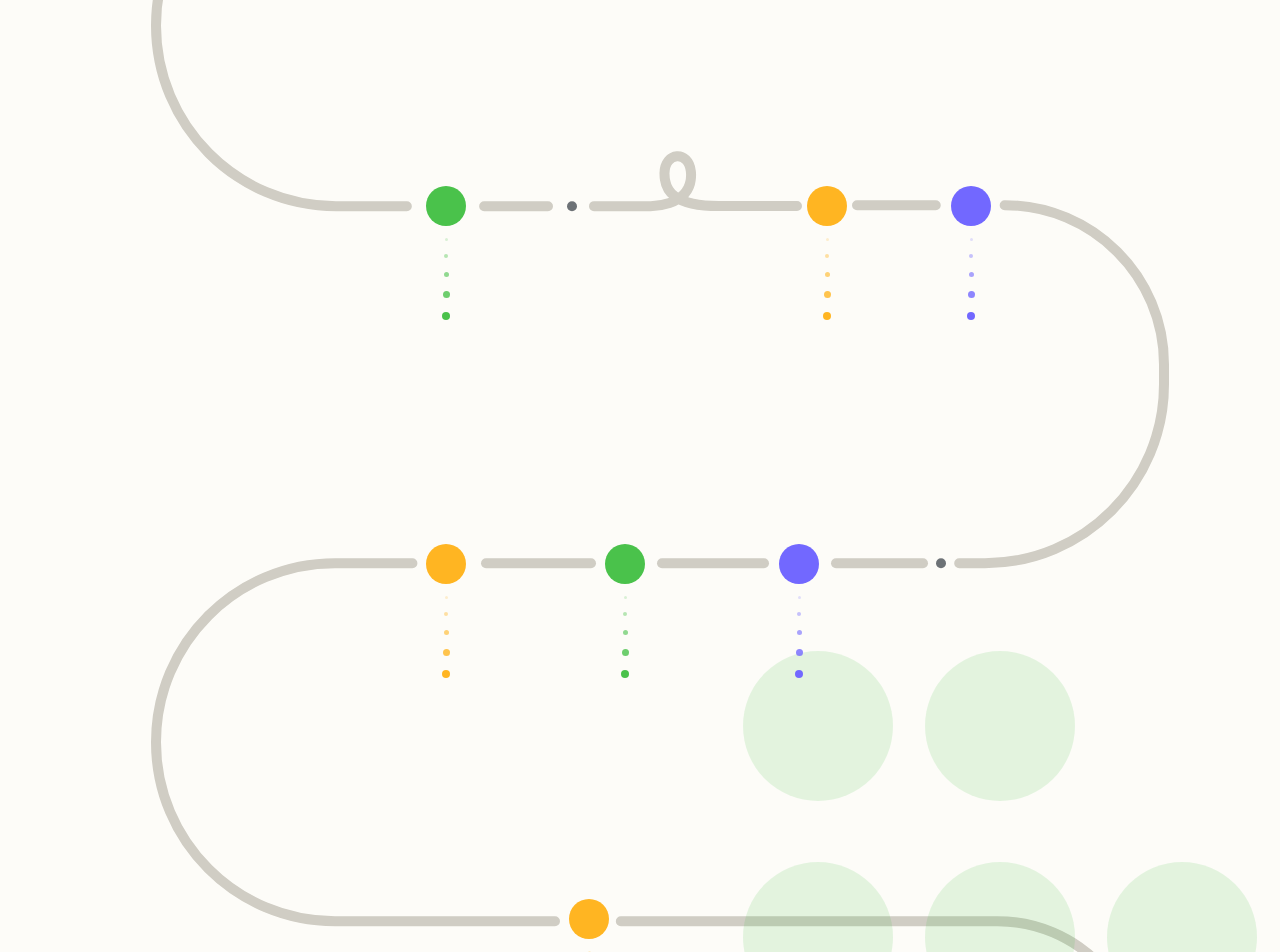
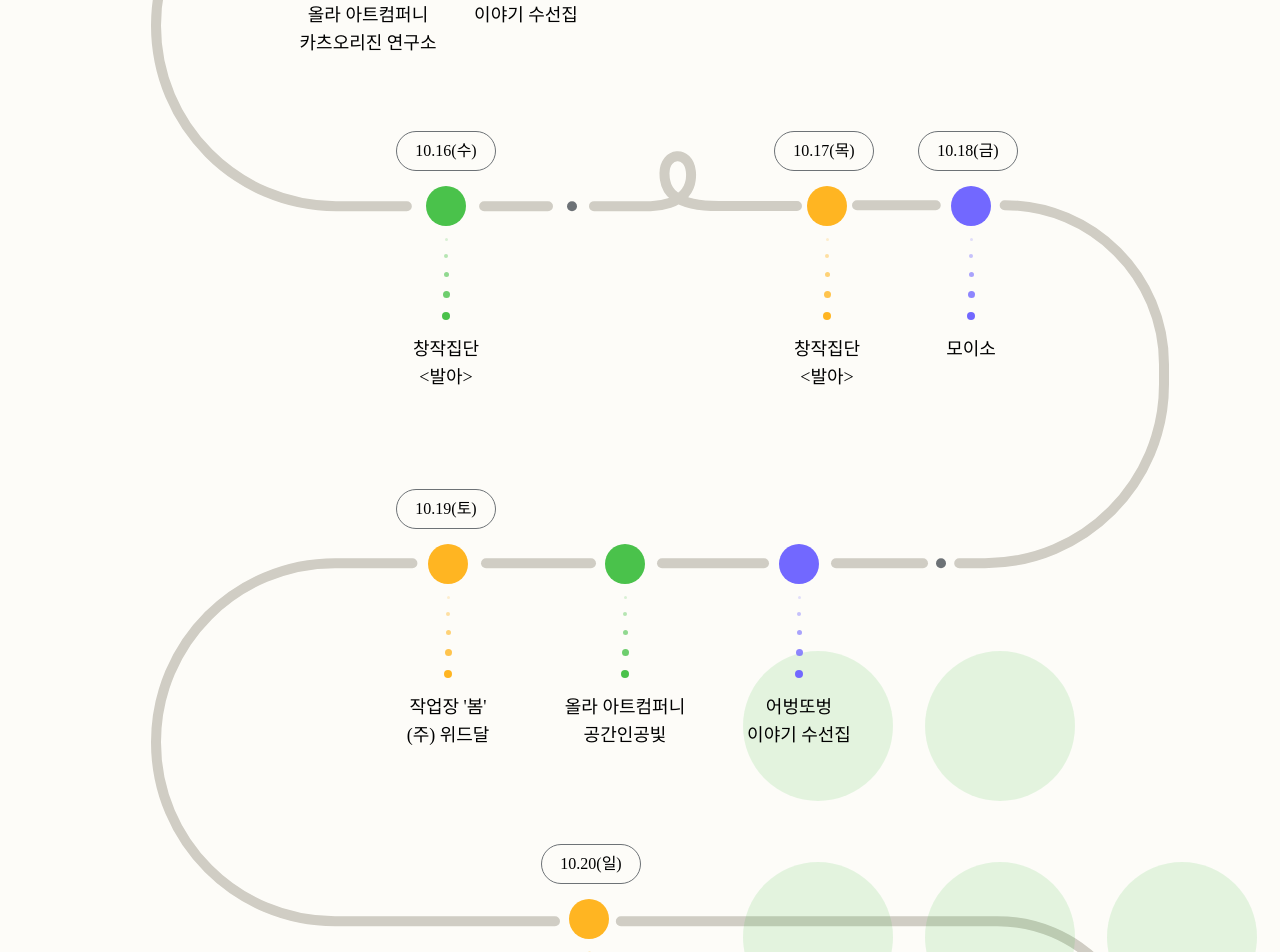
Before and after one commit to APPS-sookmyung/2025-INCHEON-SITE, a React (Vite) app: page / in a window 1280 px wide. Shown: the part 2360-3312 px from the top of the page. Built offline with nearby package versions, Linux system fonts and the light colour scheme; a web font is replaced by a local one.

Commit message:
#4 feat: EventScheduleSection 도트 위치 조정 및 작업실 이름 추가, 중앙 정렬 적용

```diff
--- a/src/components/mainpage/EventScheduleSection.jsx
+++ b/src/components/mainpage/EventScheduleSection.jsx
@@ -6,22 +6,53 @@ const W = 1078;
 const H = 2738;
 
 const items = [
-  {x: 551, y: 422, type: 'dot', color: 'green'},
-  {x: 715, y: 422, type: 'dot', color: 'yellow'},
-  {x: 590, y: 822, type: 'dot', color: 'yellow'},
-  {x: 868, y: 822, type: 'dot', color: 'yellow'},
-  {x: 250, y: 1100, type: 'dot', color: 'green'},
-  {x: 405, y: 1100, type: 'dot', color: 'yellow'},
-  {x: 325, y: 1462, type: 'dot', color: 'green'},
-  {x: 706, y: 1462, type: 'dot', color: 'yellow'},
-  {x: 850, y: 1462, type: 'dot', color: 'purple'},
-  {x: 325, y: 1820, type: 'dot', color: 'yellow'},
-  {x: 504, y: 1820, type: 'dot', color: 'green'},
-  {x: 678, y: 1820, type: 'dot', color: 'purple'},
-  {x: 468, y: 2175, type: 'dot', color: 'yellow'},
-  {x: 820, y: 255, type: 'tag', variant: 'year', text: '2025'},
-  {x: 523, y: 365, type: 'tag', variant: 'date', text: '10.11(금)'},
-  {x: 550, y: 760, type: 'tag', variant: 'date', text: '10.12(토)'},
+  {x: 573, y: 422, type: 'dot', color: 'green'},
+  {x: 734, y: 422, type: 'dot', color: 'yellow'},
+  {x: 610, y: 822, type: 'dot', color: 'yellow'},
+  {x: 887, y: 822, type: 'dot', color: 'yellow'},
+  {x: 267, y: 1100, type: 'dot', color: 'green'},
+  {x: 425, y: 1100, type: 'dot', color: 'yellow'},
+  {x: 345, y: 1462, type: 'dot', color: 'green'},
+  {x: 726, y: 1462, type: 'dot', color: 'yellow'},
+  {x: 870, y: 1462, type: 'dot', color: 'purple'},
+  {x: 347, y: 1820, type: 'dot', color: 'yellow'},
+  {x: 524, y: 1820, type: 'dot', color: 'green'},
+  {x: 698, y: 1820, type: 'dot', color: 'purple'},
+  {x: 488, y: 2175, type: 'dot', color: 'yellow'},
+  {x: 870, y: 255, type: 'tag', variant: 'year', text: '2025'},
+  {x: 573, y: 367, type: 'tag', variant: 'date', text: '10.11(금)'},
+  {x: 613, y: 767, type: 'tag', variant: 'date', text: '10.12(토)'},
+  {x: 887, y: 767, type: 'tag', variant: 'date', text: '10.13(일)'},
+
+  {x: 573, y: 571, type: 'name', text: '모이소'},
+  {x: 734, y: 571, type: 'name', text: '어벙또벙<br/>이야기 수선집'},
+  {x: 610, y: 971, type: 'name', text: '모이소'},
+  {x: 887, y: 971, type: 'name', text: '공간인공빛'},
+  {
+    x: 267,
+    y: 1249,
+    type: 'name',
+    text: '공예 루틴<br/>올라 아트컴퍼니<br/>카츠오리진 연구소',
+  },
+  {x: 425, y: 1249, type: 'name', text: '어벙또벙<br/>이야기 수선집'},
+  {x: 345, y: 1611, type: 'name', text: '창작집단<br/><발아>'},
+  {x: 726, y: 1611, type: 'name', text: '창작집단<br/><발아>'},
+  {x: 870, y: 1611, type: 'name', text: '모이소'},
+  {x: 347, y: 1969, type: 'name', text: "작업장 '봄'<br/>(주) 위드달"},
+  {x: 524, y: 1969, type: 'name', text: '올라 아트컴퍼니<br/>공간인공빛'},
+  {x: 698, y: 1969, type: 'name', text: '어벙또벙<br/>이야기 수선집'},
+  {
+    x: 488,
+    y: 2324,
+    type: 'name',
+    text: "작업장'봄'<br/>(주) 한울소리<br/>코드아트<br/>모이소<br/>공간인공빛",
+  },
+  {x: 273, y: 1045, type: 'tag', variant: 'date', text: '10.15(화)'},
+  {x: 345, y: 1407, type: 'tag', variant: 'date', text: '10.16(수)'},
+  {x: 723, y: 1407, type: 'tag', variant: 'date', text: '10.17(목)'},
+  {x: 867, y: 1407, type: 'tag', variant: 'date', text: '10.18(금)'},
+  {x: 345, y: 1765, type: 'tag', variant: 'date', text: '10.19(토)'},
+  {x: 490, y: 2120, type: 'tag', variant: 'date', text: '10.20(일)'},
 ];
 const EventScheduleSection = () => {
   return (
@@ -51,6 +82,7 @@ const EventScheduleSection = () => {
             style={{
               left: `${left}%`,
               top: `${top}%`,
+              transform: 'translateX(-50%)',
             }}>
             {item.type === 'dot' ? (
               <svg width='40' height='134'>
@@ -58,6 +90,13 @@ const EventScheduleSection = () => {
                   href={`src/assets/svg/dotplace.svg#${item.color}dotplace`}
                 />
               </svg>
+            ) : item.type === 'name' ? (
+              <div
+                className='text-center text-lg font-medium text-black'
+                dangerouslySetInnerHTML={{
+                  __html: item.text.replace(/<br\/>/g, '<br>'),
+                }}
+              />
             ) : (
               <InfoTag variant={item.variant}>{item.text}</InfoTag>
             )}
```
